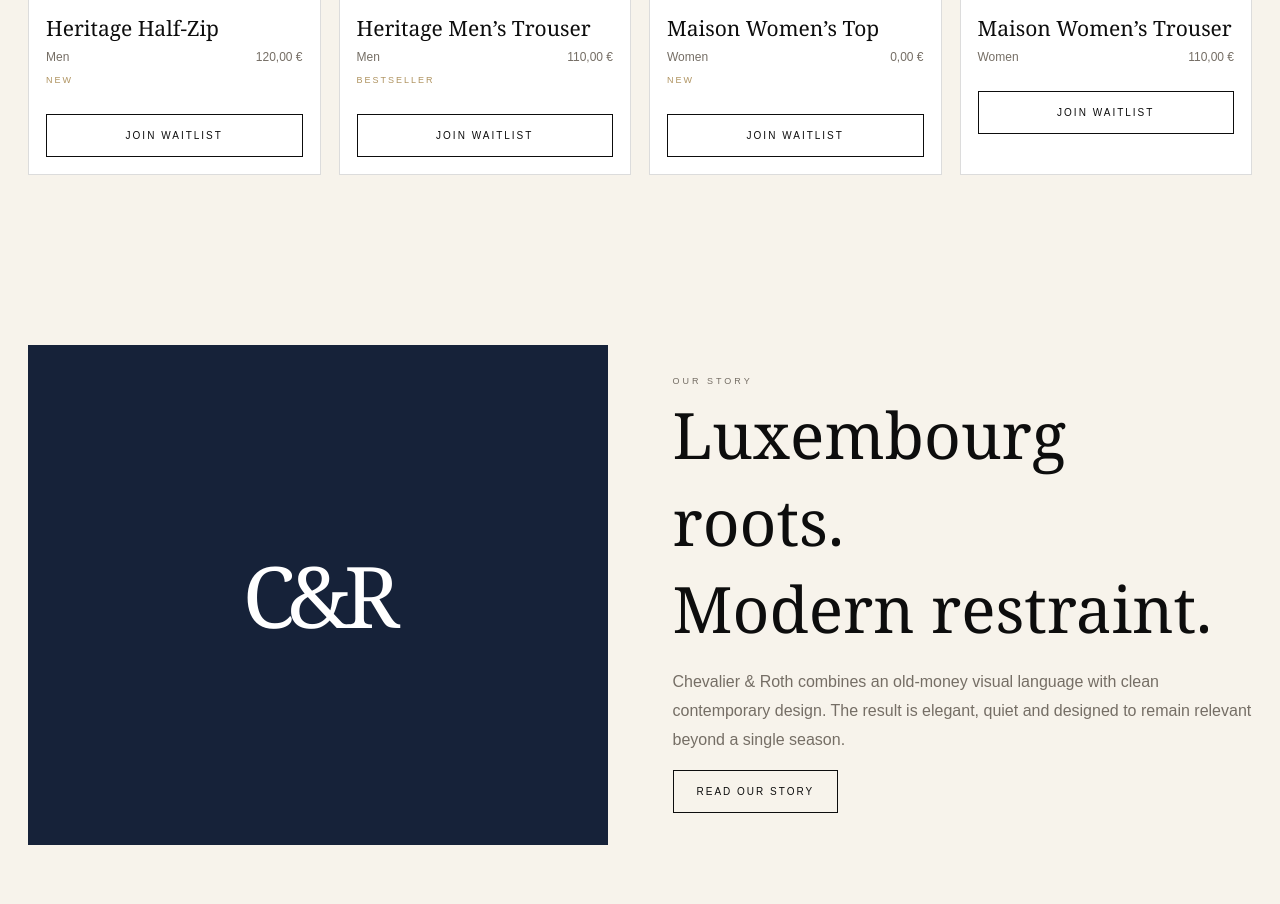
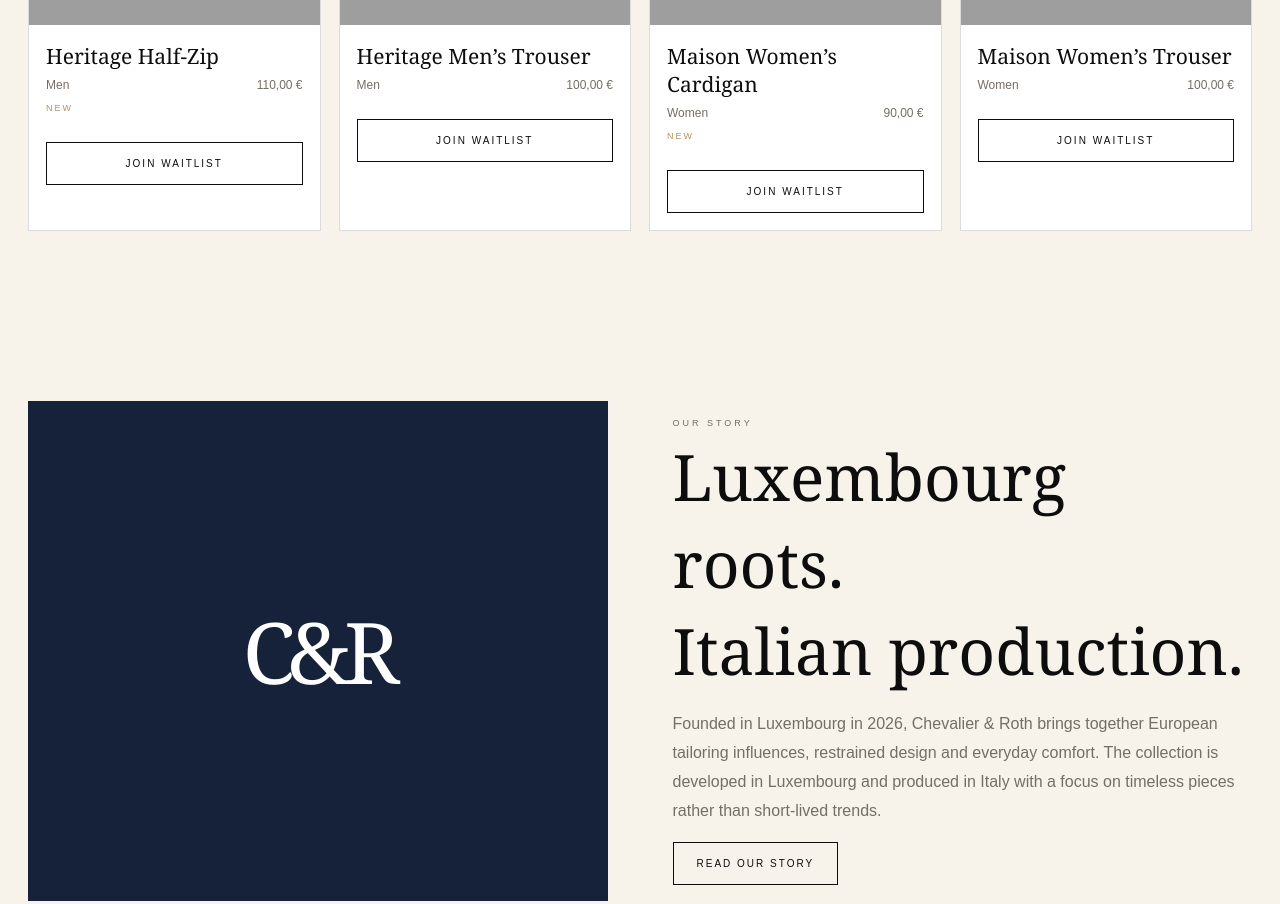
Before and after one commit to stephen6668/Chevalier-et-Roth-, a plain HTML site: page index.html in a window 1280 px wide. Shown: the part 1342-2246 px from the top of the page. Drawn offline with Linux system fonts and the light colour scheme; grey boxes are pictures that could not be loaded.

Commit message:
Add files via upload

```diff
--- a/app.js
+++ b/app.js
@@ -4,7 +4,7 @@
 function updateCartCount(){const n=CRStore.cart().reduce((s,x)=>s+x.qty,0);document.querySelectorAll('[data-cart-count]').forEach(e=>e.textContent=n)}
 function header(){
   document.body.insertAdjacentHTML('afterbegin',`
-  <div class="topbar">LUXEMBOURG · TIMELESS ELEGANCE · CHEVALIER & ROTH</div>
+  <div class="topbar">DESIGNED IN LUXEMBOURG · PRODUCED IN ITALY · CHEVALIER & ROTH</div>
   <header class="header"><div class="header-inner">
     <nav class="nav"><a href="index.html">Home</a><a href="shop.html">Shop</a><a href="collections.html">Collections</a><a href="about.html">About</a><a href="contact.html">Contact</a></nav>
     <a class="brand" href="index.html"><img src="logo.PNG" alt="Chevalier & Roth logo"><span>CHEVALIER & ROTH</span></a>
@@ -20,7 +20,7 @@
 function footer(){
  document.body.insertAdjacentHTML('beforeend',`
  <footer class="footer"><div class="footer-grid">
-  <div><h3>CHEVALIER & ROTH</h3><p style="color:#8f887f;line-height:1.8">Modern heritage, quiet luxury and timeless wardrobe pieces from Luxembourg.</p><small>© 2026 Chevalier & Roth</small></div>
+  <div><h3>CHEVALIER & ROTH</h3><p style="color:#8f887f;line-height:1.8">Refined European wardrobe pieces designed in Luxembourg and produced in Italy.</p><small>© 2026 Chevalier & Roth</small></div>
   <div><h4>SHOP</h4><a href="shop.html">Shop</a><a href="collections.html">Collections</a><a href="search.html">Search</a></div>
   <div><h4>SERVICE</h4><a href="contact.html">Contact</a><a href="versand.html">Shipping</a><a href="zahlung.html">Payments</a><a href="widerruf.html">Returns</a></div>
   <div><h4>COMPANY</h4><a href="about.html">Our Story</a><a href="account.html">Account</a></div>
--- a/index.html
+++ b/index.html
@@ -1,9 +1,9 @@
-<!doctype html><html lang="en"><head><meta charset="utf-8"><meta name="viewport" content="width=device-width,initial-scale=1"><meta name="description" content="Chevalier & Roth – timeless luxury fashion from Luxembourg."><title>Maison de Mode · Chevalier & Roth</title><link rel="stylesheet" href="style.css"><script src="store.js"></script><script src="https://cdn.jsdelivr.net/npm/appwrite@27.0.0"></script><script src="appwrite-auth.js"></script><script src="app.js" defer></script></head><body>
+<!doctype html><html lang="en"><head><meta charset="utf-8"><meta name="viewport" content="width=device-width,initial-scale=1"><meta name="description" content="Chevalier & Roth – refined European fashion designed in Luxembourg and produced in Italy."><title>Maison de Mode · Chevalier & Roth</title><link rel="stylesheet" href="style.css"><script src="store.js"></script><script src="https://cdn.jsdelivr.net/npm/appwrite@27.0.0"></script><script src="appwrite-auth.js"></script><script src="app.js" defer></script></head><body>
 <main>
-<section class="hero"><div class="hero-copy"><div class="eyebrow">MAISON · LUXEMBOURG</div><h1>CHEVALIER<br>& ROTH</h1><p><em>Timeless Elegance. Modern Heritage.</em></p><p>A refined wardrobe built around calm colours, elegant proportions and modern European heritage.</p><div><a class="btn" href="shop.html">DISCOVER THE COLLECTION</a></div></div><div class="hero-media"></div></section>
+<section class="hero"><div class="hero-copy"><div class="eyebrow">LUXEMBOURG · ITALY</div><h1>CHEVALIER<br>& ROTH</h1><p><em>Timeless Elegance. Modern Heritage.</em></p><p>Refined menswear and womenswear designed in Luxembourg and produced in Italy, with clean proportions, understated colours and a focus on comfort without compromising elegance.</p><div><a class="btn" href="shop.html">DISCOVER THE COLLECTION</a></div></div><div class="hero-media"></div></section>
 <section class="section"><div class="section-head"><div><div class="eyebrow">NEW ARRIVALS</div><h2>New pieces.</h2></div><a href="shop.html">VIEW ALL →</a></div><div class="grid" id="featured"></div></section>
-<section class="section"><div class="story"><div class="story-art">C&R</div><div><div class="eyebrow">OUR STORY</div><h2>Luxembourg roots.<br>Modern restraint.</h2><p>Chevalier & Roth combines an old-money visual language with clean contemporary design. The result is elegant, quiet and designed to remain relevant beyond a single season.</p><a class="btn light" href="about.html">READ OUR STORY</a></div></div></section>
+<section class="section"><div class="story"><div class="story-art">C&R</div><div><div class="eyebrow">OUR STORY</div><h2>Luxembourg roots.<br>Italian production.</h2><p>Founded in Luxembourg in 2026, Chevalier & Roth brings together European tailoring influences, restrained design and everyday comfort. The collection is developed in Luxembourg and produced in Italy with a focus on timeless pieces rather than short-lived trends.</p><a class="btn light" href="about.html">READ OUR STORY</a></div></div></section>
 </main>
-<section class="newsletter"><div class="eyebrow" style="color:#aaa">PRIVATE LIST</div><h2>Join the Maison.</h2><p>Collection drops, private previews and selected updates.</p><form onsubmit="event.preventDefault();alert('Newsletter backend can be connected later.')"><input type="email" required placeholder="Email address"><button class="btn">SUBSCRIBE</button></form></section>
+<section class="newsletter"><div class="eyebrow" style="color:#aaa">PRIVATE LIST</div><h2>Join the Maison.</h2><p>Receive early access to collection launches, private previews and selected Chevalier & Roth updates.</p><form onsubmit="event.preventDefault();alert('Newsletter backend can be connected later.')"><input type="email" required placeholder="Email address"><button class="btn">SUBSCRIBE</button></form></section>
 <script>document.addEventListener('DOMContentLoaded',()=>renderProducts('#featured',null,4))</script>
 </body></html>
--- a/store.js
+++ b/store.js
@@ -1,25 +1,25 @@
 
 const CRStore = (() => {
   const defaults = [
-    {id:'p1',name:'Heritage Half-Zip',category:'Men',price:120,salePrice:null,sizes:['S','M','L','XL'],colors:['Beige','Navy','Dark Brown'],stock:24,sku:'CR-HZ-001',badge:'NEW',active:true,images:['images/signature-polo-navy-01.jpg','images/signature-polo-navy-02.jpg','images/signature-polo-navy-03.jpg'],description:'An elegant half-zip designed for a calm old-money wardrobe. Soft, refined and easy to combine with tailored trousers or denim.'},
-    {id:'p2',name:'Heritage Men’s Trouser',category:'Men',price:110,salePrice:null,sizes:['30','32','34','36'],colors:['Beige','Navy','Black'],stock:18,sku:'CR-MTR-002',badge:'BESTSELLER',active:true,images:['images/heritage-halfzip-beige-01.jpg','images/heritage-halfzip-beige-02.jpg','images/heritage-halfzip-beige-03.jpg'],description:'A refined men’s trouser with a clean tailored line, comfortable fit and timeless finish. Designed for elegant everyday wear and smarter occasions.'},
-    {id:'p3',name:'Maison Women’s Top',category:'Women',price:0,salePrice:null,sizes:['XS','S','M','L'],colors:['Cream','White','Black'],stock:16,sku:'CR-WTOP-003',badge:'NEW',active:true,images:['images/tailored-trouser-stone-01.jpg','images/tailored-trouser-stone-02.jpg','images/tailored-trouser-stone-03.jpg'],description:'A refined women’s top with a clean neckline, elegant proportions and a soft, minimal silhouette. Designed to pair easily with tailored trousers and skirts.'},
-    {id:'p4',name:'Maison Women’s Trouser',category:'Women',price:110,salePrice:null,sizes:['XS','S','M','L'],colors:['Cream','Black','Brown'],stock:12,sku:'CR-WTR-004',badge:'',active:true,images:['images/maison-knit-top-cream-01.jpg','images/maison-knit-top-cream-02.jpg','images/maison-knit-top-cream-03.jpg'],description:'An elegant women’s trouser with a clean, flattering cut and comfortable tailored fit. Created for a polished everyday look with a quiet-luxury feel.'}
+    {id:'p1',name:'Heritage Half-Zip',category:'Men',price:110,salePrice:null,sizes:['S','M','L','XL'],colors:['Beige','Navy','Dark Brown'],stock:24,sku:'CR-HZ-001',badge:'NEW',active:true,images:['images/signature-polo-navy-01.jpg','images/signature-polo-navy-02.jpg','images/signature-polo-navy-03.jpg'],description:'A refined half-zip with a clean silhouette, balanced proportions and an understated finish. Designed in Luxembourg and produced in Italy for a wardrobe built around timeless European elegance.'},
+    {id:'p2',name:'Heritage Men’s Trouser',category:'Men',price:100,salePrice:null,sizes:['30','32','34','36'],colors:['Beige','Navy','Black'],stock:18,sku:'CR-MTR-002',badge:'',active:true,images:['images/heritage-halfzip-beige-01.jpg','images/heritage-halfzip-beige-02.jpg','images/heritage-halfzip-beige-03.jpg'],description:'A tailored men’s trouser with a clean line and comfortable, refined fit. Designed to sit close to the body without feeling tight, with Italian production and a versatile finish for everyday and formal styling.'},
+    {id:'p3',name:'Maison Women’s Cardigan',category:'Women',price:90,salePrice:null,sizes:['XS','S','M','L'],colors:['Cream','White','Black'],stock:16,sku:'CR-WCAR-003',badge:'NEW',active:true,images:['images/tailored-trouser-stone-01.jpg','images/tailored-trouser-stone-02.jpg','images/tailored-trouser-stone-03.jpg'],description:'An elegant women’s cardigan with refined proportions and a soft, clean silhouette. Designed in Luxembourg and produced in Italy as a versatile layer for a polished everyday wardrobe.'},
+    {id:'p4',name:'Maison Women’s Trouser',category:'Women',price:100,salePrice:null,sizes:['XS','S','M','L'],colors:['Cream','Black','Brown'],stock:12,sku:'CR-WTR-004',badge:'',active:true,images:['images/maison-knit-top-cream-01.jpg','images/maison-knit-top-cream-02.jpg','images/maison-knit-top-cream-03.jpg'],description:'A refined women’s trouser with an elegant, comfortable cut that follows the body without feeling restrictive. Designed in Luxembourg, produced in Italy and created to pair naturally with the Maison collection.'}
   ];
   const defaultCodes=[{code:'WELCOME10',percent:10,active:true,start:'',end:'',maxUses:100,uses:0,minOrder:0,products:[],categories:[]}];
   const get=(k,d)=>{try{const v=localStorage.getItem('cr_'+k);return v?JSON.parse(v):d}catch{return d}};
   const set=(k,v)=>localStorage.setItem('cr_'+k,JSON.stringify(v));
   (function(){
-    if(localStorage.getItem('cr_catalog_update_v2')==='1') return;
+    if(localStorage.getItem('cr_catalog_update_v3')==='1') return;
     const ps=get('products',defaults);
     const u={
-      p1:{name:'Heritage Half-Zip',category:'Men',price:120,salePrice:null,sku:'CR-HZ-001',badge:'NEW',description:'An elegant half-zip designed for a calm old-money wardrobe. Soft, refined and easy to combine with tailored trousers or denim.',sizes:['S','M','L','XL'],colors:['Beige','Navy','Dark Brown']},
-      p2:{name:'Heritage Men’s Trouser',category:'Men',price:110,salePrice:null,sku:'CR-MTR-002',badge:'BESTSELLER',description:'A refined men’s trouser with a clean tailored line, comfortable fit and timeless finish. Designed for elegant everyday wear and smarter occasions.',sizes:['30','32','34','36'],colors:['Beige','Navy','Black']},
-      p3:{name:'Maison Women’s Top',category:'Women',price:0,salePrice:null,sku:'CR-WTOP-003',badge:'NEW',description:'A refined women’s top with a clean neckline, elegant proportions and a soft, minimal silhouette. Designed to pair easily with tailored trousers and skirts.',sizes:['XS','S','M','L'],colors:['Cream','White','Black']},
-      p4:{name:'Maison Women’s Trouser',category:'Women',price:110,salePrice:null,sku:'CR-WTR-004',badge:'',description:'An elegant women’s trouser with a clean, flattering cut and comfortable tailored fit. Created for a polished everyday look with a quiet-luxury feel.',sizes:['XS','S','M','L'],colors:['Cream','Black','Brown']}
+      p1:{name:'Heritage Half-Zip',category:'Men',price:110,salePrice:null,sku:'CR-HZ-001',badge:'NEW',description:'A refined half-zip with a clean silhouette, balanced proportions and an understated finish. Designed in Luxembourg and produced in Italy for a wardrobe built around timeless European elegance.',sizes:['S','M','L','XL'],colors:['Beige','Navy','Dark Brown']},
+      p2:{name:'Heritage Men’s Trouser',category:'Men',price:100,salePrice:null,sku:'CR-MTR-002',badge:'',description:'A tailored men’s trouser with a clean line and comfortable, refined fit. Designed to sit close to the body without feeling tight, with Italian production and a versatile finish for everyday and formal styling.',sizes:['30','32','34','36'],colors:['Beige','Navy','Black']},
+      p3:{name:'Maison Women’s Cardigan',category:'Women',price:90,salePrice:null,sku:'CR-WCAR-003',badge:'NEW',description:'An elegant women’s cardigan with refined proportions and a soft, clean silhouette. Designed in Luxembourg and produced in Italy as a versatile layer for a polished everyday wardrobe.',sizes:['XS','S','M','L'],colors:['Cream','White','Black']},
+      p4:{name:'Maison Women’s Trouser',category:'Women',price:100,salePrice:null,sku:'CR-WTR-004',badge:'',description:'A refined women’s trouser with an elegant, comfortable cut that follows the body without feeling restrictive. Designed in Luxembourg, produced in Italy and created to pair naturally with the Maison collection.',sizes:['XS','S','M','L'],colors:['Cream','Black','Brown']}
     };
     set('products',ps.map(p=>u[p.id]?{...p,...u[p.id]}:p));
-    localStorage.setItem('cr_catalog_update_v2','1');
+    localStorage.setItem('cr_catalog_update_v3','1');
   })();
 
   const products=()=>{
```
Also changed, not shown: 404.html (+1 -1 lines), about.html (+1 -1 lines), collections.html (+1 -1 lines), contact.html (+1 -1 lines), product.html (+1 -1 lines), search.html (+1 -1 lines), shop.html (+1 -1 lines), README-GITHUB.txt.
